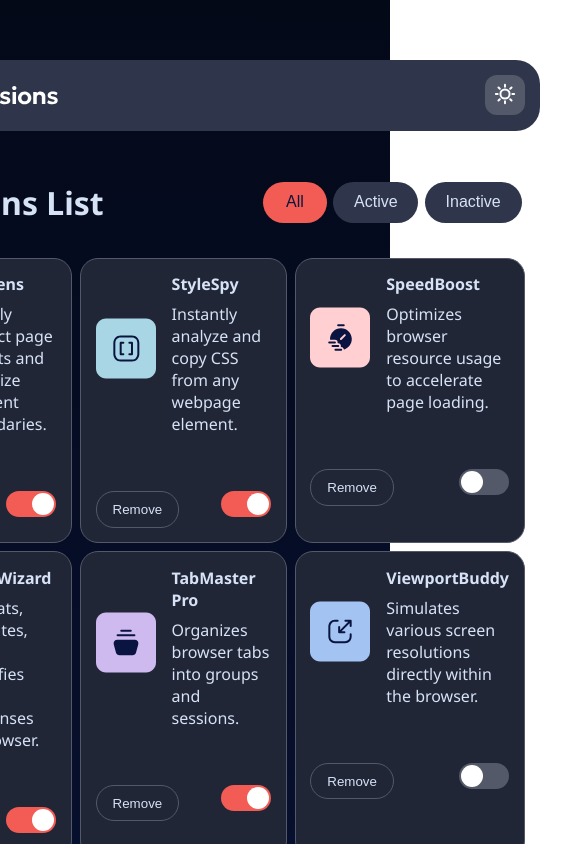
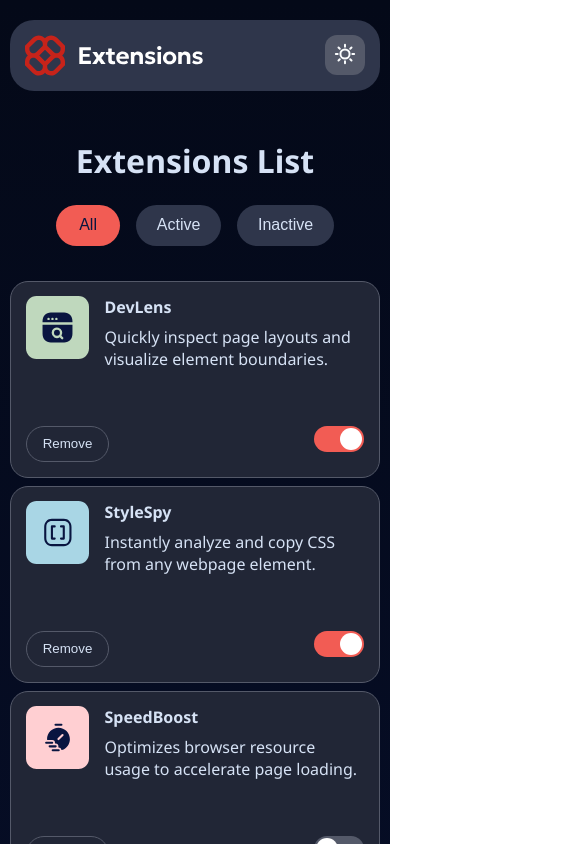
Before and after one commit to JongHoSke/frontend-mento-challenge-01, a React (Vite) app in the folder frontend-mento-p1/: page / in a window 390 px wide. Shown: the top 844 px of the page, 585 px wide, since content can reach past the window. Built offline with nearby package versions, Linux system fonts and the light colour scheme.

Commit message:
모바일 반응형 적용 및 캐태그 구조 수정

```diff
--- a/frontend-mento-p1/src/assets/css/card.css
+++ b/frontend-mento-p1/src/assets/css/card.css
@@ -1,13 +1,13 @@
 .card-container {
+  display: flex;
+  flex-direction: column;
   color: var(--clr-neutral-200);
+
+  height: 197px;
   padding: 0.92rem;
   border: solid 1px var(--clr-neutral-600);
   background-color: var(--clr-neutral-800);
   border-radius: 18px;
-}
-
-.card-content {
-  margin-bottom: 3rem;
 }
 
 .card-content img {
@@ -28,6 +28,7 @@
 .card-btns {
   display: flex;
   justify-content: space-between;
+  margin-top: auto;
 }
 
 .card-btns .remove {
@@ -94,3 +95,10 @@
 .toggle-input:checked + .toggle-slider::before {
   transform: translateX(24px);
 }
+
+@media (max-width: 767px) {
+  .card-container {
+    width: 100%;
+    height: 197px;
+  }
+}
--- a/frontend-mento-p1/src/assets/css/main.css
+++ b/frontend-mento-p1/src/assets/css/main.css
@@ -41,6 +41,12 @@ body {
   font-size: var(--fs-body);
 }
 
+*,
+*::before,
+*::after {
+  box-sizing: border-box;
+}
+
 .main-bg {
   display: flex;
   justify-content: center;
@@ -50,10 +56,16 @@ body {
 }
 
 .main-container {
+  width: 100%;
   max-width: 1440px;
   padding: 60px;
   display: flex;
-  justify-content: center;
+  flex-direction: column;
+  align-items: stretch;
+}
+
+.header-area {
+  width: 100%;
 }
 
 .main-cards-container {
@@ -61,6 +73,8 @@ body {
   grid-template-columns: 1fr 1fr 1fr;
   grid-template-rows: auto;
   gap: 0.5rem;
+
+  min-height: 600px;
 }
 
 .filter-btns {
@@ -85,6 +99,7 @@ body {
 .btn-toggle {
   width: 40px;
   height: 40px;
+  box-sizing: border-box;
   background-color: var(--clr-neutral-600);
   border: hidden;
   border-radius: 12px;
@@ -95,8 +110,9 @@ body {
 }
 
 .logo-toggle {
-  width: 97.7%;
+  width: 100%;
   display: flex;
+  flex-shrink: 0;
   justify-content: space-between;
   background-color: var(--clr-neutral-700);
   padding: 15px;
@@ -115,6 +131,18 @@ body {
   color: var(--clr-neutral-900);
 }
 
+.main-cards-container {
+  min-height: 320px;
+}
+
+.empty-state {
+  height: 100%;
+  display: flex;
+  justify-content: center;
+  align-items: center;
+  color: var(--clr-neutral-400);
+}
+
 /* 라이트 모드 */
 body[data-theme="light"] {
   --gradient-bg: linear-gradient(180deg, #ebf2fc 0%, #eef8f9 100%);
@@ -129,3 +157,36 @@ body[data-theme="light"] {
   /* 레드 컬러 */
   --clr-red-400: hsl(3, 77%, 44%);
 }
+
+/* 반응형 스타일링 mobile */
+@media (max-width: 767px) {
+  .main-bg {
+    display: block;
+  }
+
+  .main-container {
+    padding: 20px 10px;
+  }
+
+  .main-cards-container {
+    display: grid;
+    grid-template-columns: 1fr;
+    grid-template-rows: auto;
+    gap: 0.5rem;
+  }
+
+  .logo-toggle {
+  }
+
+  .content-main-text {
+    margin-bottom: 20px;
+  }
+
+  .filter-btns {
+    flex-direction: column;
+  }
+
+  .filter-button {
+    margin: 0.2rem 0.5rem;
+  }
+}
--- a/frontend-mento-p1/src/components/MainComponent.jsx
+++ b/frontend-mento-p1/src/components/MainComponent.jsx
@@ -10,6 +10,13 @@ const MainComponent = () => {
   const [cards, setCards] = useState(cardDatas);
   const [theme, setTheme] = useState(document.body.dataset.theme || "dark"); // 테마가 없으면 dark 있으면 light
   const isLightTheme = theme === "light";
+
+  const filteredCards =
+    activeBtn === "all"
+      ? cards
+      : activeBtn === "active"
+        ? cards.filter((card) => card.isActive)
+        : cards.filter((card) => !card.isActive);
 
   const toggleTheme = () => {
     const next = isLightTheme ? "dark" : "light";
@@ -25,10 +32,10 @@ const MainComponent = () => {
   const handleCardActive = (id) => {
     const findCard = cards.find((card) => card.id === id);
     findCard.isActive = !findCard.isActive;
-    const filterCrads = cards.filter((card) => card.id != findCard.id);
-    filterCrads.push(findCard);
-    filterCrads.sort((a, b) => a.id - b.id);
-    setCards(filterCrads);
+    const filterCards = cards.filter((card) => card.id != findCard.id);
+    filterCards.push(findCard);
+    filterCards.sort((a, b) => a.id - b.id);
+    setCards(filterCards);
   };
 
   const handelCardRemove = (id) => {
@@ -40,7 +47,7 @@ const MainComponent = () => {
     <>
       <main className="main-bg">
         <div className="main-container">
-          <div>
+          <div className="header-area">
             <div className="logo-toggle">
               <img
                 src={isLightTheme ? lightLogo : darkLogo}
@@ -82,23 +89,25 @@ const MainComponent = () => {
                 </button>
               </div>
             </div>
+          </div>
+
           <div className="main-cards-container">
-              {(activeBtn === "all"
-                ? cards
-                : activeBtn === "active"
-                ? cards.filter((cardData) => cardData.isActive)
-                : cards.filter((cardData) => !cardData.isActive)
-              ).map((info) => {
-                return (
+            {filteredCards.length === 0 ? (
+              <div className="empty-state">
+                <p>
+                  {activeBtn === "all" ? "" : activeBtn === "active" ? "" : ""}
+                </p>
+              </div>
+            ) : (
+              filteredCards.map((info) => (
                 <CardComponent
                   key={info.id}
                   info={info}
                   handleCardActive={handleCardActive}
                   handelCardRemove={handelCardRemove}
                 />
-                );
-              })}
-            </div>
+              ))
+            )}
           </div>
         </div>
       </main>
```
Lines whose indentation alone changed are shown as unchanged.
